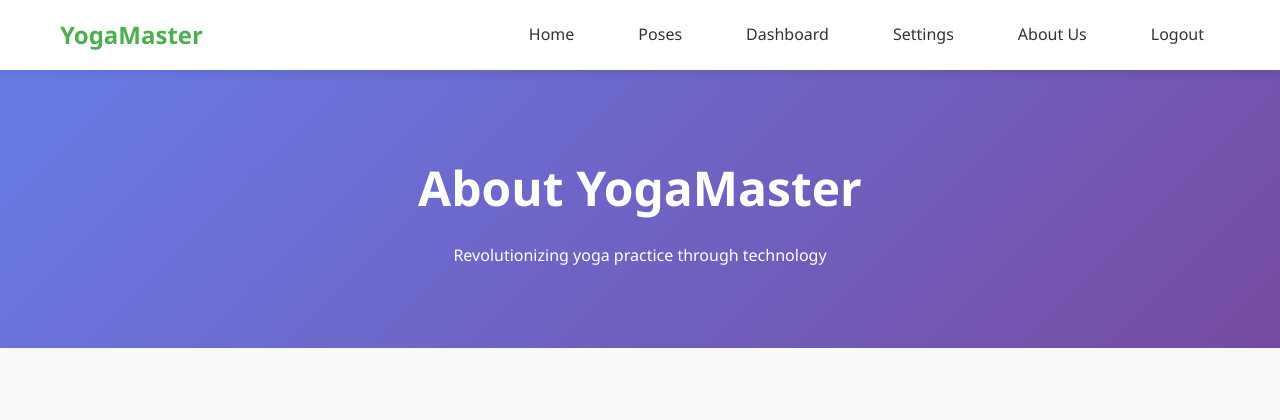
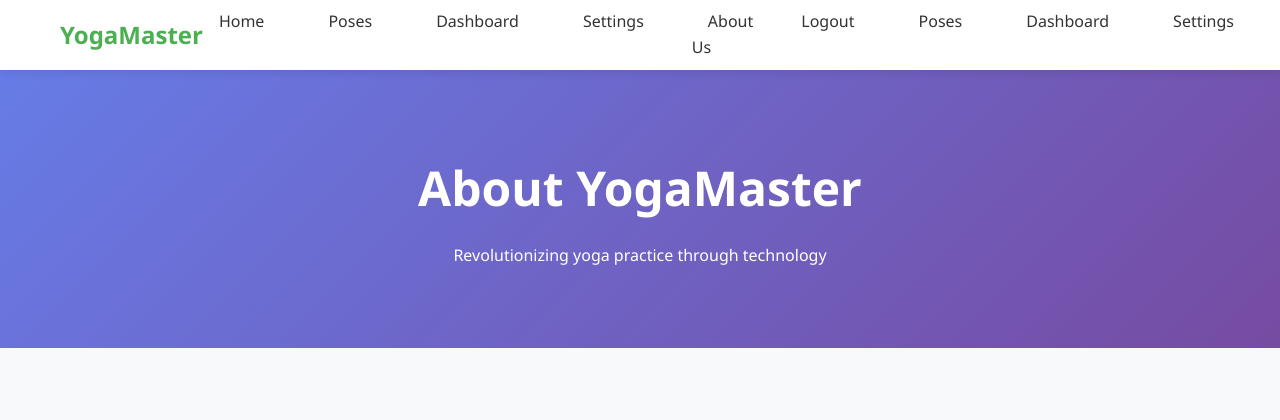
Before and after one commit to Anjali0424/Real-Time-Yoga-Posture-Correction-System, a Flask app: page /about in a window 1280 px wide. Shown: the top 420 px of the page. Run offline with Flask 3, Linux system fonts and the light colour scheme; the visitor is signed in with stand-in values (Sample User, id 1); data that the repository does not hold is empty.

Commit message:
fix:changed route of navbar

```diff
--- a/frontend/templates/navbar.html
+++ b/frontend/templates/navbar.html
@@ -12,6 +12,12 @@
             {% if session.get('user_id') %}
                 <!-- IF USER LOGGED IN -->
                 <li><a href="/poses">Poses</a></li>
+                <li><a href="/dashboard">Dashboard</a></li>
+                <li><a href="/settings">Settings</a></li>
+                <li><a href="/about">About Us</a></li>
+               <li><a href="#" id="logoutBtn">Logout</a></li>
+
+                               <li><a href="/poses">Poses</a></li>
                 <li><a href="/dashboard">Dashboard</a></li>
                 <li><a href="/settings">Settings</a></li>
                 <li><a href="/about">About Us</a></li>
```
